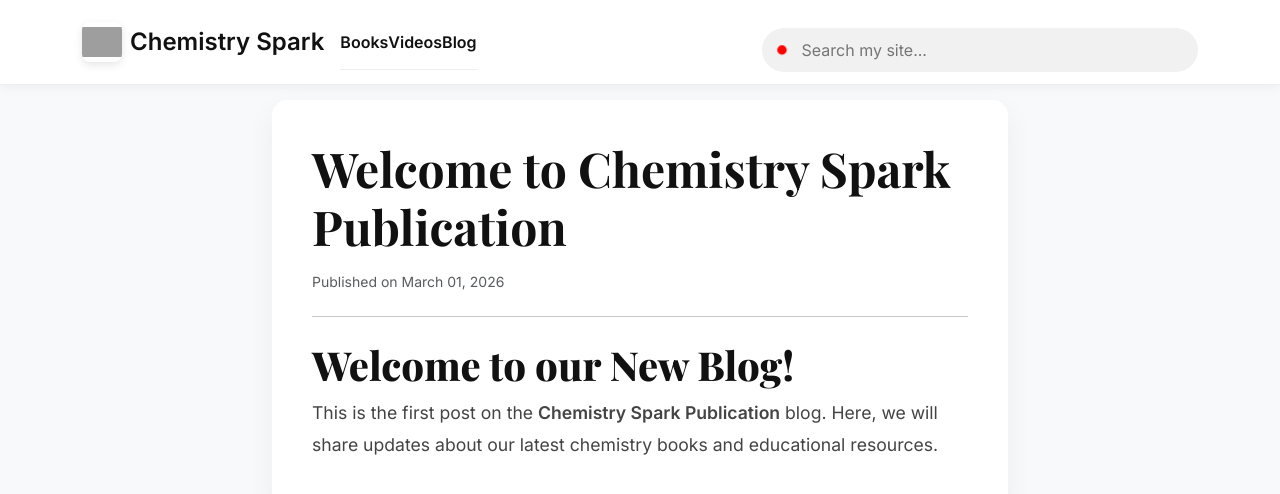
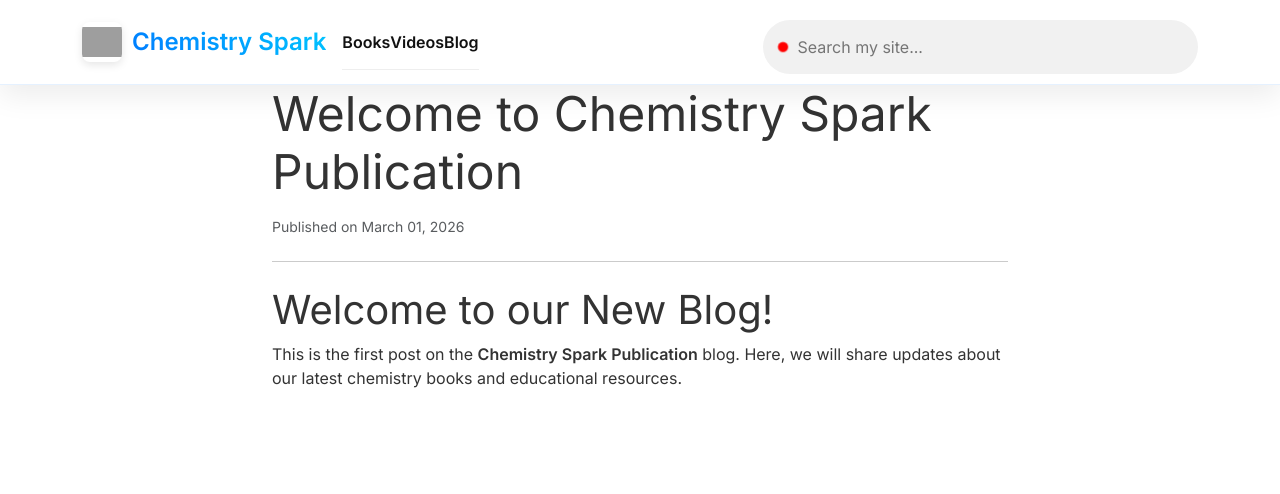
Before and after one commit to sudhirnama19/Chemistry-spark, a Jekyll site: the page built from _posts/2026-03-01-welcome-to-chemistry-spark.md, in a window 1280 px wide. Shown: the top 494 px of the page. Built offline with Jekyll 4.4.1, drawn with Linux system fonts in a browser that asks for light colours; grey boxes are pictures that could not be loaded.

Commit message:
post.html

```diff
--- a/_layouts/post.html
+++ b/_layouts/post.html
@@ -8,17 +8,26 @@
     <link href="https://fonts.googleapis.com/css2?family=Playfair+Display:wght@700;800&family=Inter:wght@400;600&display=swap" rel="stylesheet">
 
     <style>
+    /* --- EXACT HEADER STYLE FROM INDEX.HTML --- */
     :root { --primary-blue: #007bff; --dark-blue: #0056b3; }
-        body { font-family: 'Inter', sans-serif; background: #f8f9fa; padding-top: 100px; }
-        h1 { font-family: 'Playfair Display', serif; font-weight: 800; color: #111; }
+    body { font-family: 'Inter', sans-serif; color: #333; padding-top: 85px; background: #fff; }
 
-        /* --- 3D GLASS HEADER (MATCHES INDEX.HTML) --- */
     .navbar {
-            background: #ffffff !important;
-            min-height: 85px;
-            box-shadow: 0 2px 10px rgba(0,0,0,0.05);
-            border-bottom: 1px solid #eee;
-            z-index: 1050;
+        background: rgba(255, 255, 255, 0.96) !important;
+        backdrop-filter: blur(15px);
+        border-bottom: 1px solid rgba(0, 123, 255, 0.1);
+        box-shadow: 0 10px 30px rgba(0, 0, 0, 0.08);
+        height: 85px;
+    }
+
+    /* THE DUAL GRADIENT LOGO TEXT */
+    .brand-text {
+        font-weight: 800;
+        font-size: 1.5rem;
+        background: linear-gradient(45deg, var(--primary-blue), #00c6ff);
+        -webkit-background-clip: text;
+        -webkit-text-fill-color: transparent;
+        margin-left: 10px;
     }
 
     .brand-logo-box {
@@ -27,7 +36,7 @@
         overflow: hidden; box-shadow: 0 3px 8px rgba(0,0,0,0.1);
     }
 
-        /* --- FLOATING HYPER-MENU (MATCHES INDEX.HTML LOGIC) --- */
+    /* --- FLOATING MENU (92% WIDTH CARD) --- */
     @media (max-width: 991px) {
         .navbar-collapse {
             background: #ffffff !important;
@@ -40,42 +49,30 @@
             border-bottom: 3px solid #007bff !important;
             box-shadow: 0 15px 45px rgba(0,0,0,0.3) !important;
             z-index: 999999 !important;
+            height: auto !important;
+            display: block !important;
         }
     }
 
     .nav-link { font-weight: 700 !important; color: #111 !important; border-bottom: 1px solid #eee; padding: 15px 0 !important; }
 
-        /* --- SEARCH BUBBLE WITH RED DOT (MATCHES INDEX.HTML) --- */
-        .search-bubble {
-            background: #f1f1f1; border-radius: 50px; padding: 5px 15px;
-            display: flex; align-items: center; margin-top: 15px; width: 100%;
-        }
-
-        .red-dot {
-            height: 10px; width: 10px; background-color: red; border-radius: 50%;
-            display: inline-block; animation: pulse-red 1.5s infinite; margin-right: 10px;
-        }
-
-        @keyframes pulse-red {
+    /* PULSING SEARCH DOT */
+    @keyframes pulse-red-fixed {
         0% { transform: scale(0.95); box-shadow: 0 0 0 0 rgba(255, 0, 0, 0.7); }
         70% { transform: scale(1); box-shadow: 0 0 0 6px rgba(255, 0, 0, 0); }
         100% { transform: scale(0.95); box-shadow: 0 0 0 0 rgba(255, 0, 0, 0); }
     }
-
-        /* --- POST CONTENT CARD --- */
-        .post-card { background: white; border-radius: 15px; padding: 40px; box-shadow: 0 10px 30px rgba(0,0,0,0.05); }
-        .post-body { line-height: 1.8; font-size: 1.1rem; color: #444; }
 </style>
 </head>
 <body>
 
-<nav class="navbar navbar-expand-lg navbar-light fixed-top">
+<nav class="navbar navbar-expand-lg navbar-light fixed-top bg-white">
     <div class="container">
         <a class="navbar-brand d-flex align-items-center" href="/">
             <div class="brand-logo-box">
-                <img src="https://images.sudhirnama.in/images/chemistry-spark.webp" width="100%" alt="Logo">
+                <img src="https://images.sudhirnama.in/images/chemistry-spark.webp" alt="Logo" style="width:100%">
             </div>
-            <span class="fw-bold fs-4 ms-2" style="color:#111;">Chemistry Spark</span>
+            <span class="brand-text">Chemistry Spark</span>
         </a>
 
         <button class="navbar-toggler" type="button" data-bs-toggle="collapse" data-bs-target="#hyperNav">
@@ -89,12 +86,12 @@
                 <li class="nav-item"><a class="nav-link" href="/#latest-articles">Blog</a></li>
             </ul>
 
-            <div class="search-bubble">
-                <form action="https://www.google.com/search" method="GET" class="d-flex align-items-center w-100">
-                    <span class="red-dot"></span>
+            <div style="width: 100%; background: #f1f1f1; border-radius: 50px; padding: 5px 15px; margin-top:10px;">
+                <form action="https://www.google.com/search" method="GET" style="display: flex; align-items: center; width: 100%;">
+                    <span style="height: 10px; width: 10px; background-color: red; border-radius: 50%; display: inline-block; animation: pulse-red-fixed 1.5s infinite;"></span>
                     <input type="hidden" name="as_sitesearch" value="chemistryspark.sudhirnama.in">
                     <input type="text" name="q" placeholder="Search my site..." required
-                           style="border:none; background:transparent; outline:none; flex:1; padding: 5px;">
+                           style="border: none; background: transparent; outline: none; flex: 1; padding: 10px; font-size: 16px;">
                 </form>
             </div>
         </div>
```
Also changed, not shown: other parts of _layouts/post.html (+10 -0 lines). Lines whose indentation alone changed are shown as unchanged.
